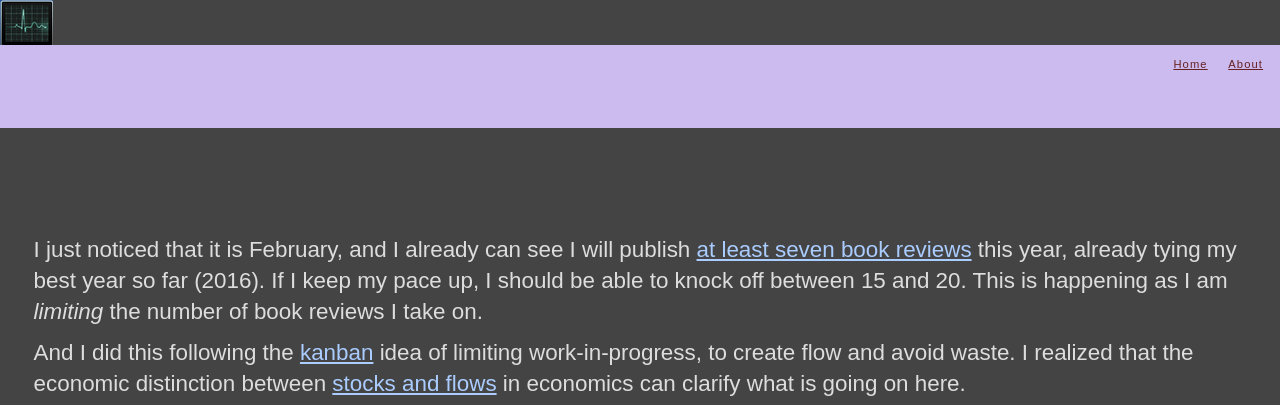
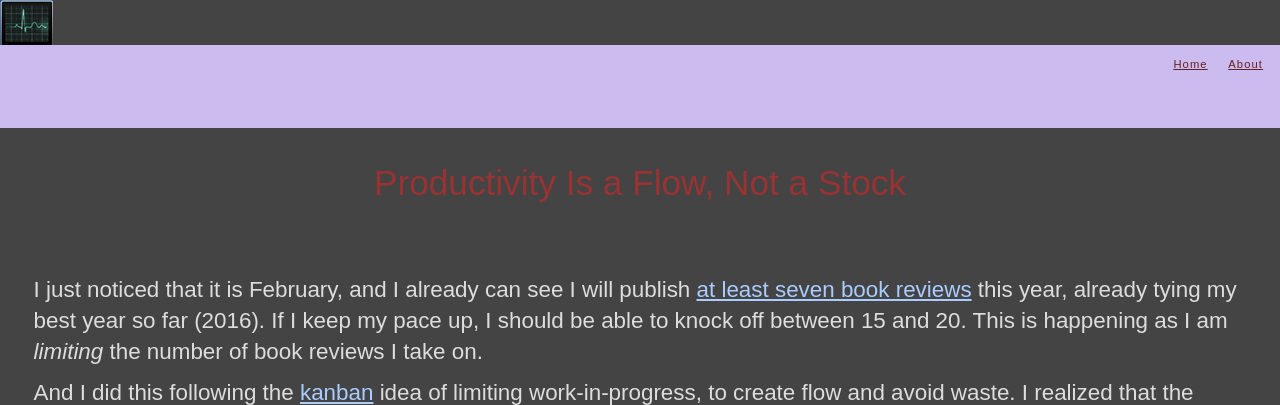
Before and after one commit to YangLou1/TheDevOpsCourse, a Django app: template devops/templates/productivity_flow.html in a window 1280 px wide. Shown: the top 405 px of the page. Run offline with Django 3.2, Linux system fonts and the light colour scheme; the template is opened without the code that fills it, so the values that code supplies are empty.

Commit message:
Rebuilt from DevOps site.

```diff
--- a/devops/templates/productivity_flow.html
+++ b/devops/templates/productivity_flow.html
@@ -2,7 +2,7 @@
 {% block content %}
 <div class="module">
         <h1>
-
+            Productivity Is a Flow, Not a Stock
         </h1>
 
 <p>
```
